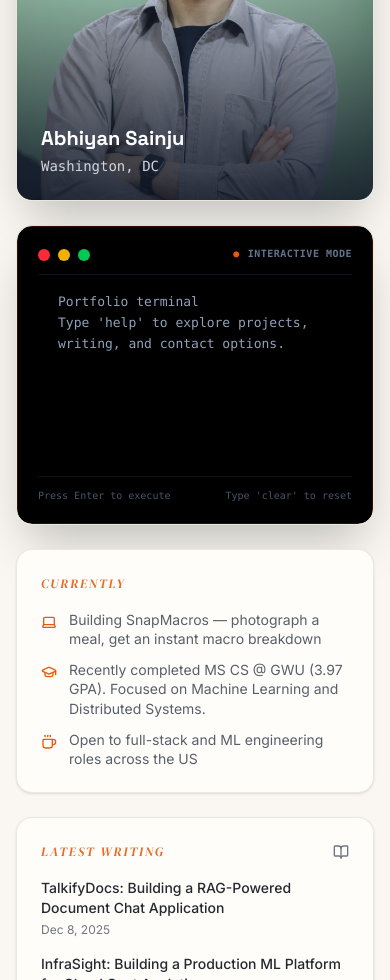
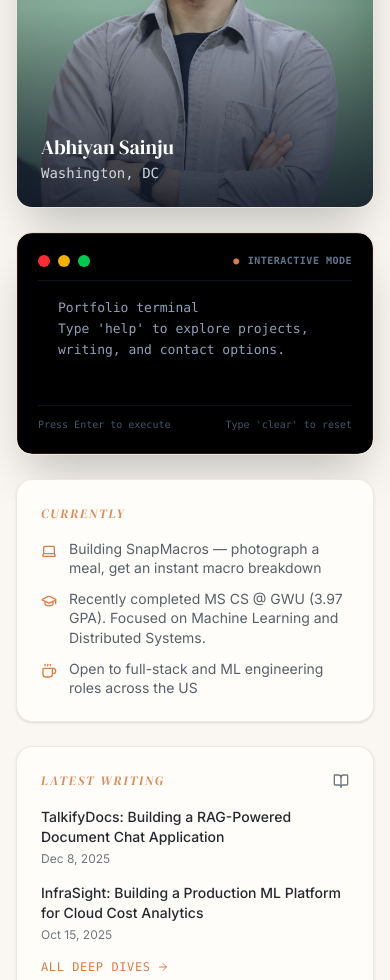
Before and after one commit to aabhiyann/portfolio-abhiyan, a React (Vite) app: page / in a window 390 px wide. Shown: the part 1020-2000 px from the top of the page. Built offline with nearby package versions, Linux system fonts and the light colour scheme.

Commit message:
style: implement layout 2 and refine typography
Reorganized Hero Bento to use vertical stack for Right column.

Enforced strict 400 weight on .font-heading to fix pseudo-bolding.

```diff
--- a/src/components/CustomCursor.tsx
+++ b/src/components/CustomCursor.tsx
@@ -22,12 +22,9 @@ const CustomCursor: React.FC = () => {
     let dotY = 0;
 
     // Theme-aware colors
-    const cursorColor = themeState.isDarkMode
-      ? "rgba(255, 255, 255, 0.9)"
-      : "rgba(59, 130, 246, 0.9)"; // accent-primary blue
-    const cursorGlow = themeState.isDarkMode
-      ? "0 0 8px rgba(255, 255, 255, 0.6), 0 0 16px rgba(255, 255, 255, 0.4)"
-      : "0 0 8px rgba(59, 130, 246, 0.6), 0 0 16px rgba(59, 130, 246, 0.4)";
+    const cursorColor = "rgba(220, 125, 71, 0.9)"; // amber for both modes to match #dc7d47
+    const cursorGlow =
+      "0 0 8px rgba(220, 125, 71, 0.6), 0 0 16px rgba(220, 125, 71, 0.4)";
 
     dot.style.backgroundColor = cursorColor;
     dot.style.boxShadow = cursorGlow;
--- a/src/index.css
+++ b/src/index.css
@@ -26,13 +26,13 @@
      Light mode: #be5f1f (deep roasted espresso) — strong contrast on white/light
      Dark mode: #dc7d47 (warm brewed amber) — warm glow on near-black
      Inspired by: freshly brewed espresso, warm crema, roasted bean */
-  --color-primary-light: #ea580c;
+  --color-primary-light: #dc7d47;
   --color-primary-dark: #dc7d47;
   --color-secondary-light: #1f2328;
   --color-secondary-dark: #1e293b;
-  --color-hover-light: #c2410c;
+  --color-hover-light: #af5312;
   --color-hover-dark: #e89060;
-  --color-focus-light: #ea580c;
+  --color-focus-light: #d06517;
   --color-focus-dark: #dc7d47;
   /* State Colors */
   --color-success: #3fb950;
@@ -41,7 +41,7 @@
   --color-info: #58a6ff;
 
   /* Fonts */
-  --font-family-heading: "Space Grotesk", sans-serif;
+  --font-family-heading: "DM Serif Display", serif;
   --font-family-body: "Inter", sans-serif;
   --font-family-display: "DM Serif Display", serif;
 }
@@ -110,6 +110,9 @@ body,
 /* Utility Classes */
 .font-heading {
   font-family: var(--font-family-heading);
+  font-weight: 400 !important; /* DM Serif Display looks clunky if faux-bolded */
+  letter-spacing: normal !important; /* Removes harsh tracking from Tailwind classes */
+  line-height: 1.15;
 }
 
 .font-body {
--- a/src/pages/Home.tsx
+++ b/src/pages/Home.tsx
@@ -114,7 +114,7 @@ function Home() {
                 transition={{ duration: motionTokens.duration.normal / 1000 }}
                 className="my-auto py-8"
               >
-                <h1 className="text-5xl md:text-6xl lg:text-[4rem] xl:text-[4.5rem] font-bold tracking-tight mb-6 font-heading text-text-primary leading-[1.1]">
+                <h1 className="text-5xl md:text-6xl lg:text-[4rem] xl:text-[4.5rem] font-bold tracking-normal mb-6 font-heading text-text-primary leading-[1.1]">
                   Software Engineer & <br />
                   <span className="text-accent-primary font-display italic">
                     AI/ML Engineer
@@ -131,7 +131,7 @@ function Home() {
                   />
                 </div>
 
-                <p className="text-lg text-text-muted mb-8 leading-relaxed max-w-xl mx-auto lg:mx-0">
+                <p className="text-lg text-text-muted mb-8 leading-relaxed max-w-xl mx-auto lg:mx-0 font-body">
                   Software Engineer building AI and ML products, from document
                   chat and forecasting to real-time systems. Based in DC, open
                   to roles across the US.
@@ -164,21 +164,25 @@ function Home() {
               <HeroPhotoCard />
             </motion.div>
 
-            {/* Right: Terminal & Cards */}
+            {/* Right: Terminal & Cards Vertically Stacked */}
             <motion.div
               initial={{ opacity: 0, x: 30 }}
               animate={{ opacity: 1, x: 0 }}
               transition={{ duration: 0.8, delay: 0.2 }}
-              className="lg:col-span-4 flex flex-col gap-6 lg:gap-6 order-3"
+              className="lg:col-span-4 flex flex-col gap-6 order-3 h-full"
             >
-              {/* Top: Terminal */}
-              <div className="flex-1 min-h-[300px] lg:h-[350px] rounded-2xl overflow-hidden shadow-2xl border border-border-primary/50 bg-card">
+              {/* Top: Terminal flexes to fill available space */}
+              <div className="flex-1 min-h-[220px] rounded-2xl overflow-hidden shadow-2xl border border-border-primary/50 bg-card">
                 <TerminalCard />
               </div>
 
-              {/* Bottom: Currently & Writing side-by-side */}
-              <div className="grid grid-cols-1 md:grid-cols-2 gap-6 h-auto lg:h-[225px]">
+              {/* Middle: Currently Card */}
+              <div className="flex-none">
                 <HeroCurrentlyCard />
+              </div>
+
+              {/* Bottom: Writing Card */}
+              <div className="flex-none">
                 <HeroWritingCard />
               </div>
             </motion.div>
```
